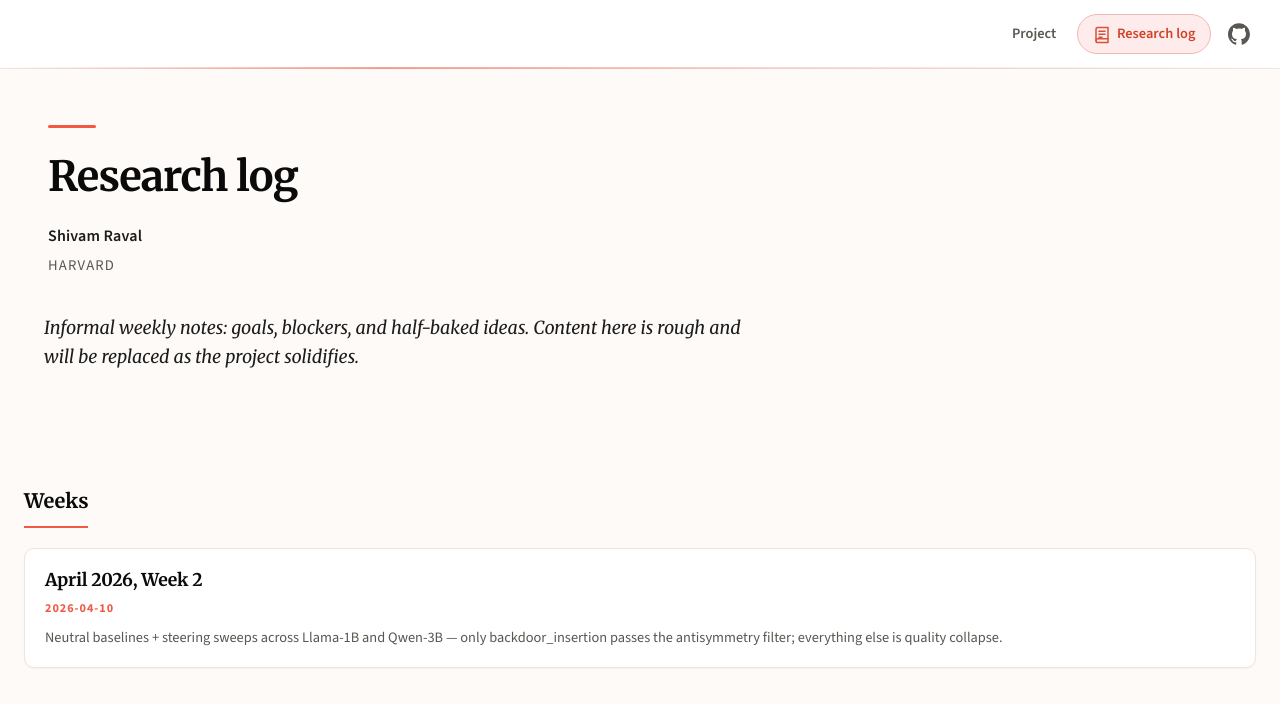
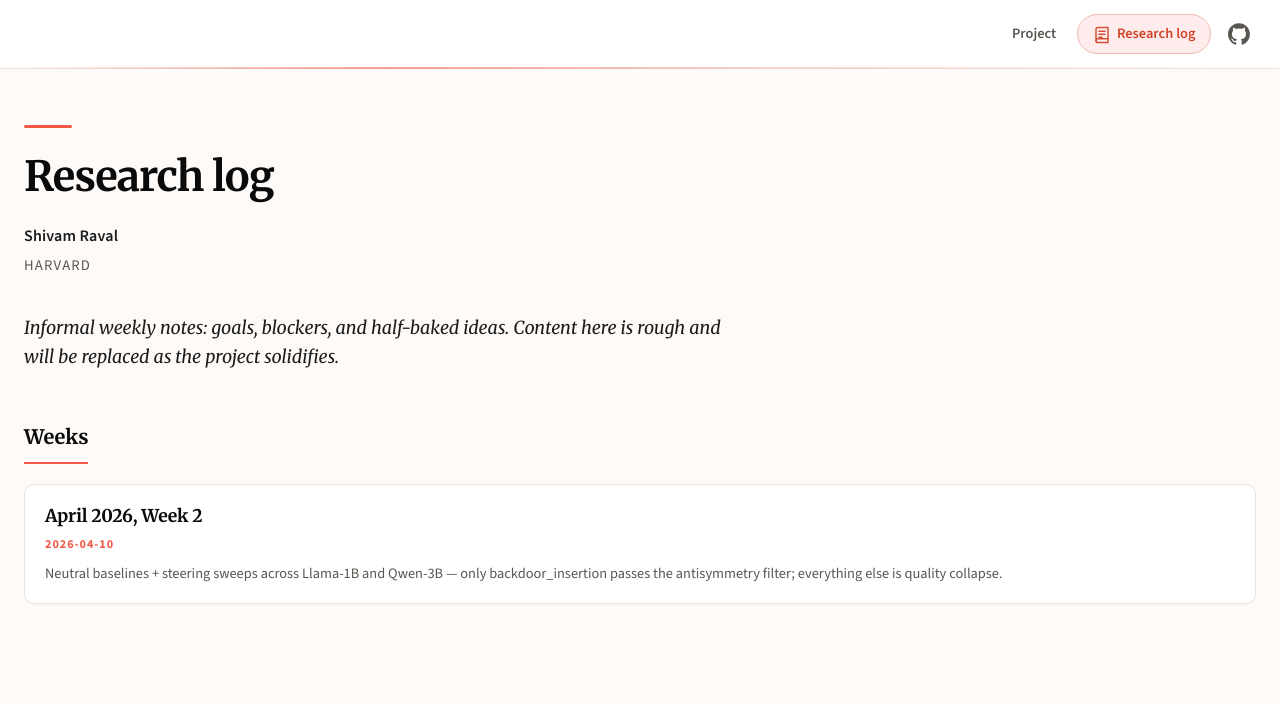
Before and after one commit to shivam-raval96/model-org-codegen, a React (Vite) app in the folder web/: page /#/research-log in a window 1280 px wide. Shown: the top 704 px of the page. Built offline with nearby package versions, Linux system fonts and the light colour scheme.

Commit message:
Fix research log hero/lead alignment with Weeks by zeroing hero padding
Co-Authored-By: Claude Sonnet 4.6 <noreply@anthropic.com>

```diff
--- a/web/src/index.css
+++ b/web/src/index.css
@@ -386,7 +386,9 @@ code {
 
 .research-log-page .hero {
   text-align: left;
-  margin-left: 0;
+  margin: 0;
+  padding-left: 0;
+  padding-right: 0;
 }
 
 .research-log-page .hero::before {
@@ -396,6 +398,7 @@ code {
 .research-log-page .lead {
   text-align: left;
   margin-left: 0;
+  padding-left: 0;
 }
 
 .research-log-index-heading {
--- a/web/src/pages/researchLog/ResearchLogLayout.tsx
+++ b/web/src/pages/researchLog/ResearchLogLayout.tsx
@@ -3,7 +3,6 @@ import { Outlet } from "react-router-dom";
 export function ResearchLogLayout() {
   return (
     <div className="research-log-page">
-      <div className="research-log-shell">
       <section className="hero">
         <h1>Research log</h1>
         <p className="authors">Shivam Raval</p>
@@ -14,7 +13,6 @@ export function ResearchLogLayout() {
         Informal weekly notes: goals, blockers, and half-baked ideas. Content
         here is rough and will be replaced as the project solidifies.
       </p>
-      </div>
 
       <Outlet />
     </div>
```
Lines whose indentation alone changed are shown as unchanged.
